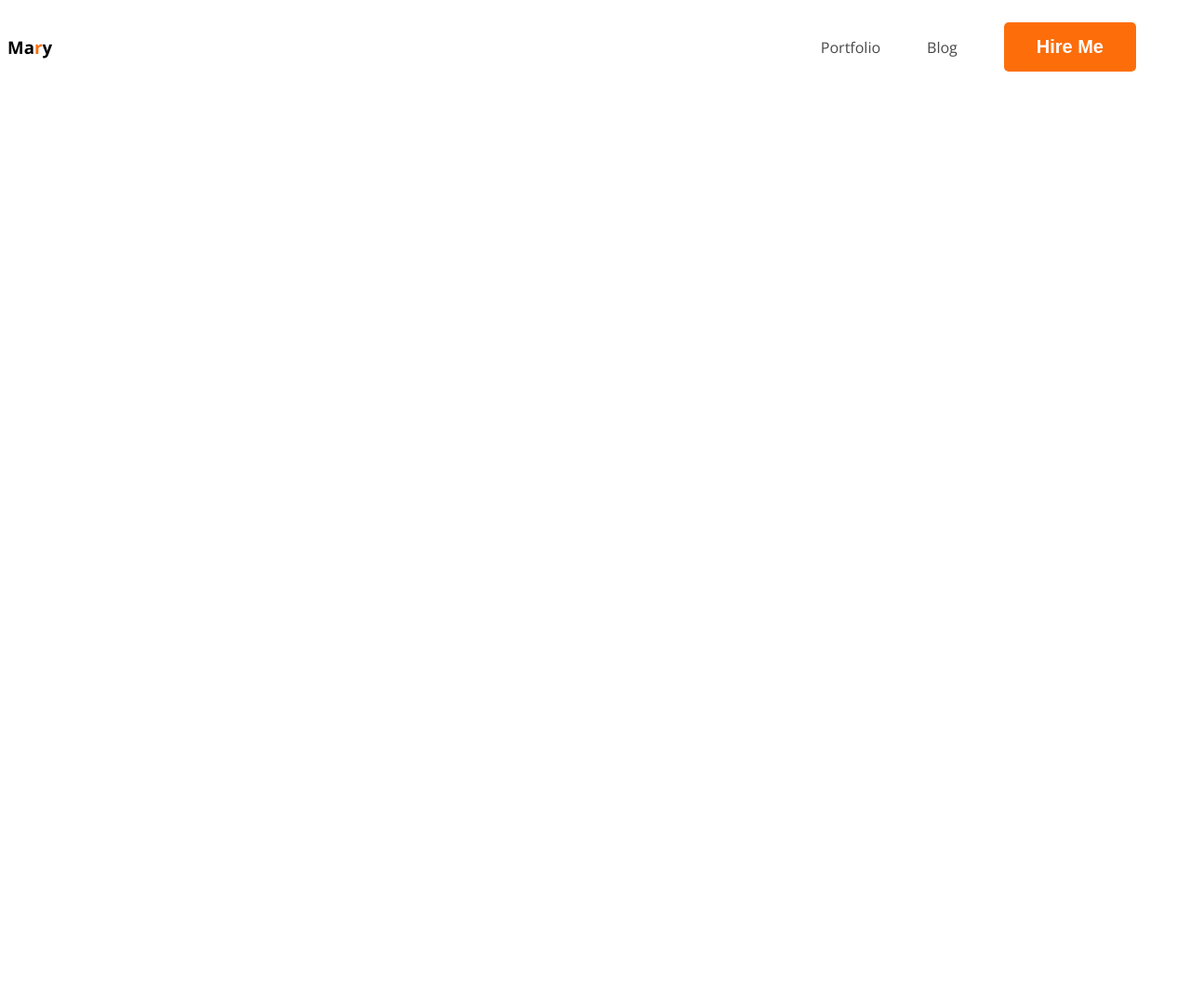
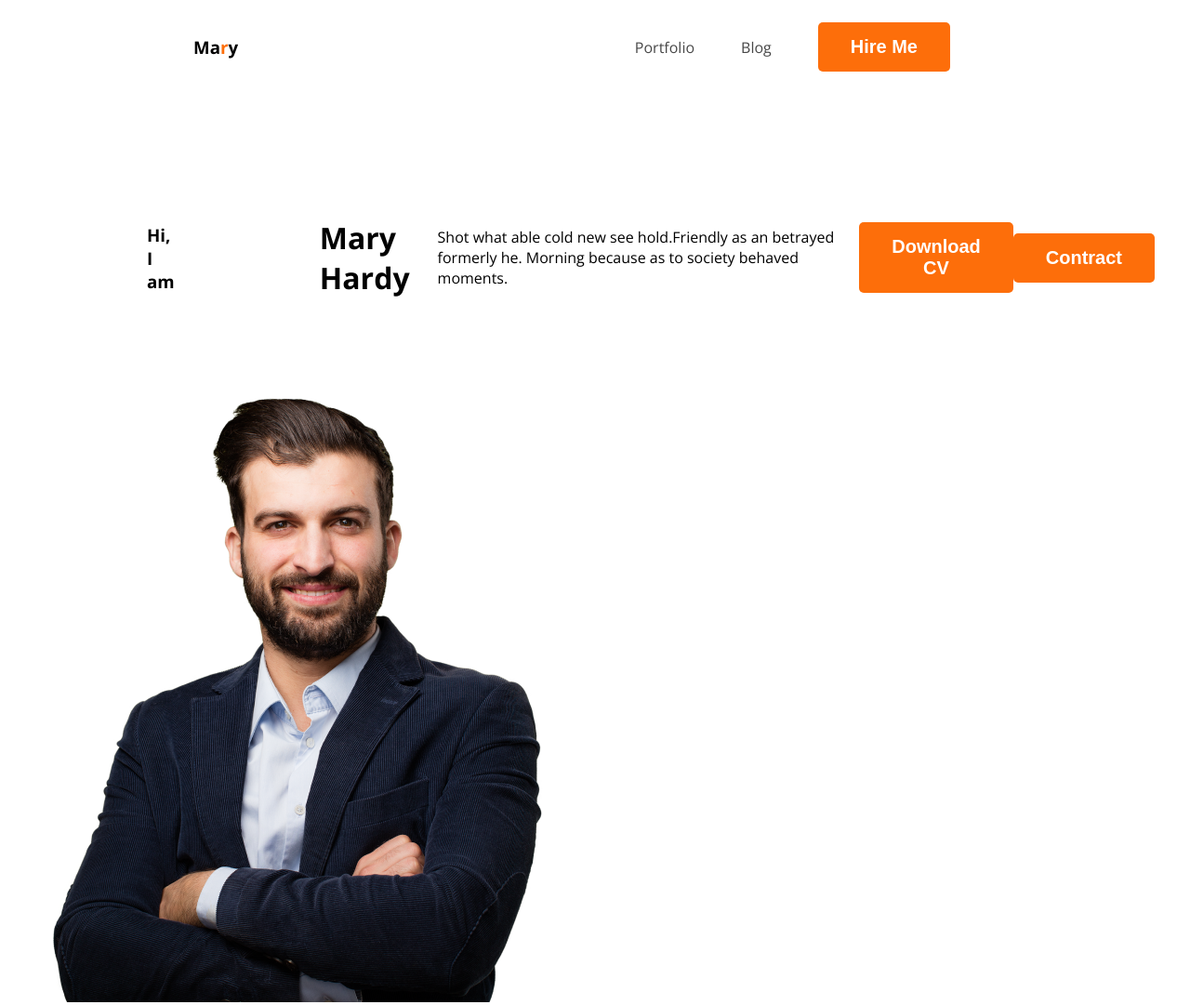
Before and after one commit to Ashrafrafi95/web-developer-portfolio, a plain HTML site: page index.html in a window 1280 px wide. Shown: the whole page at 93% size. Before the commit the page ends 800 px from the top, so only its background shows below. Drawn offline with nearby package versions, Linux system fonts and the light colour scheme.

Commit message:
banner content added

```diff
--- a/Styles/Portfolio.css
+++ b/Styles/Portfolio.css
@@ -21,13 +21,14 @@
 nav{
     display:flex;
     justify-content: space-between;
-   align-items: center;
+    align-items: center;
+    margin: 0 200px;
 }
 
 .nav-title {
     color: var(--Dark-01, #181818);
-font-size: 45px;
-font-weight: 800;
+    font-size: 45px;
+    font-weight: 800;
 
 }
 
@@ -44,3 +45,19 @@
     text-decoration: None;
     color:#474747
 }
+
+/*header related class*/
+  .header{
+    background-color: #FFF8F
+  }
+
+  .banner{
+  padding: 30px 30px 30px 150px;
+  display: flex;
+  align-items: center;
+}
+
+.banner .profile-pic{
+    width: 500px;
+
+}
--- a/index.html
+++ b/index.html
@@ -11,17 +11,24 @@
     <link rel="stylesheet" href="styles/portfolio.css">
 </head>
 <body>
-   <header>
+   <header class="header class">
         <nav>
              <h3 class="Nav-title">Ma<span class="text-primary">r</span>y</h3>
              <ul>
                 <li><a href="">Portfolio</a></li>
                 <li><a href="">Blog</a></li>
                 <li><button class="button-primary">Hire Me</button></li>
-
-
              </ul>
         </nav>
+        <div class="banner"></div>
+           <div class="banner content">
+            <h3 class="banner-greeting">Hi, I  am</h3>
+            <h1 class="banner title">Mary Hardy</h1>
+            <p>Shot what able cold new see hold.Friendly as an betrayed formerly he. Morning because as to society behaved moments.</p>
+            <button class="button-primary">Download CV</button>
+            <button class="button-primary ">Contract</button>
+           </div>
+           <img class="profile-pic" src="images/hardy.png"alt="">
    </header>
    <main>
 
```
